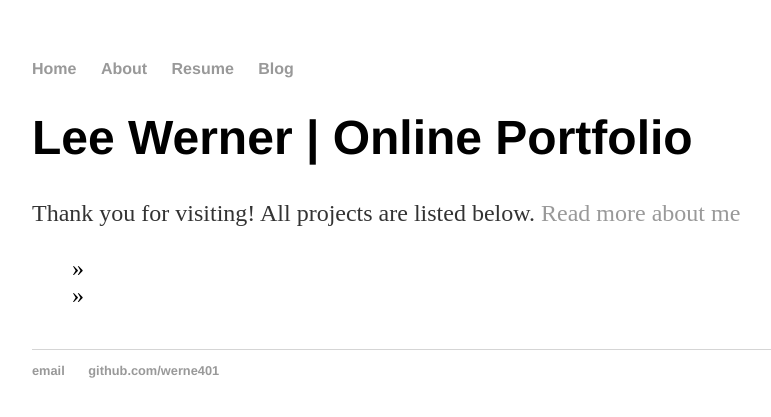
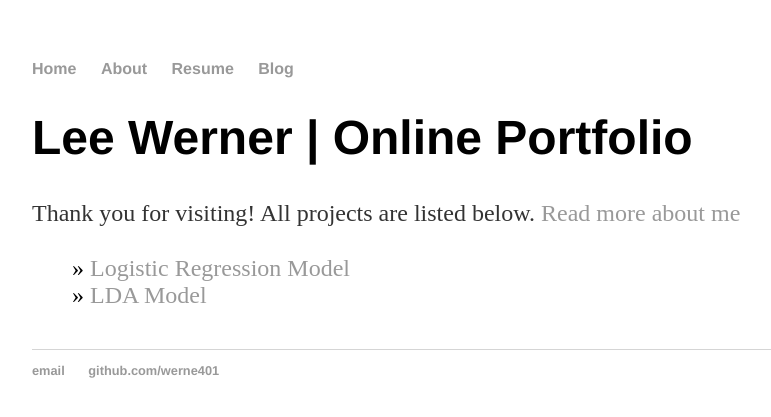
Before and after one commit to werne401/old_website, a Jekyll site: the page built from index.html, in a window 1280 px wide. Shown: the top 417 px of the page, without its empty margins (160-931 px from the left). Built offline with Jekyll 4.4.1, drawn with Linux system fonts in a browser that asks for light colours.

Commit message:
Update index.html

```diff
--- a/index.html
+++ b/index.html
@@ -22,8 +22,8 @@ title: Lee Werner
 	  {% endfor %}
 	  -->
 
-	  <li> » <a href="{{/projects/2019/08/17/log-reg}}" title="{{ post.title }}">{{ post.title }}</a></li>
-	  <li> » <a href="{{/projects/2019/08/17/lda-model}}" title="{{ post.title }}">{{ post.title }}</a></li>
+	  <li> » <a href="{{/projects/2019/08/17/log-reg}}" title="{{ post.title }}">Logistic Regression Model</a></li>
+	  <li> » <a href="{{/projects/2019/08/17/lda-model}}" title="{{ post.title }}">LDA Model</a></li>
 
 	</ul>
 </div><!-- /.blurb -->
```
